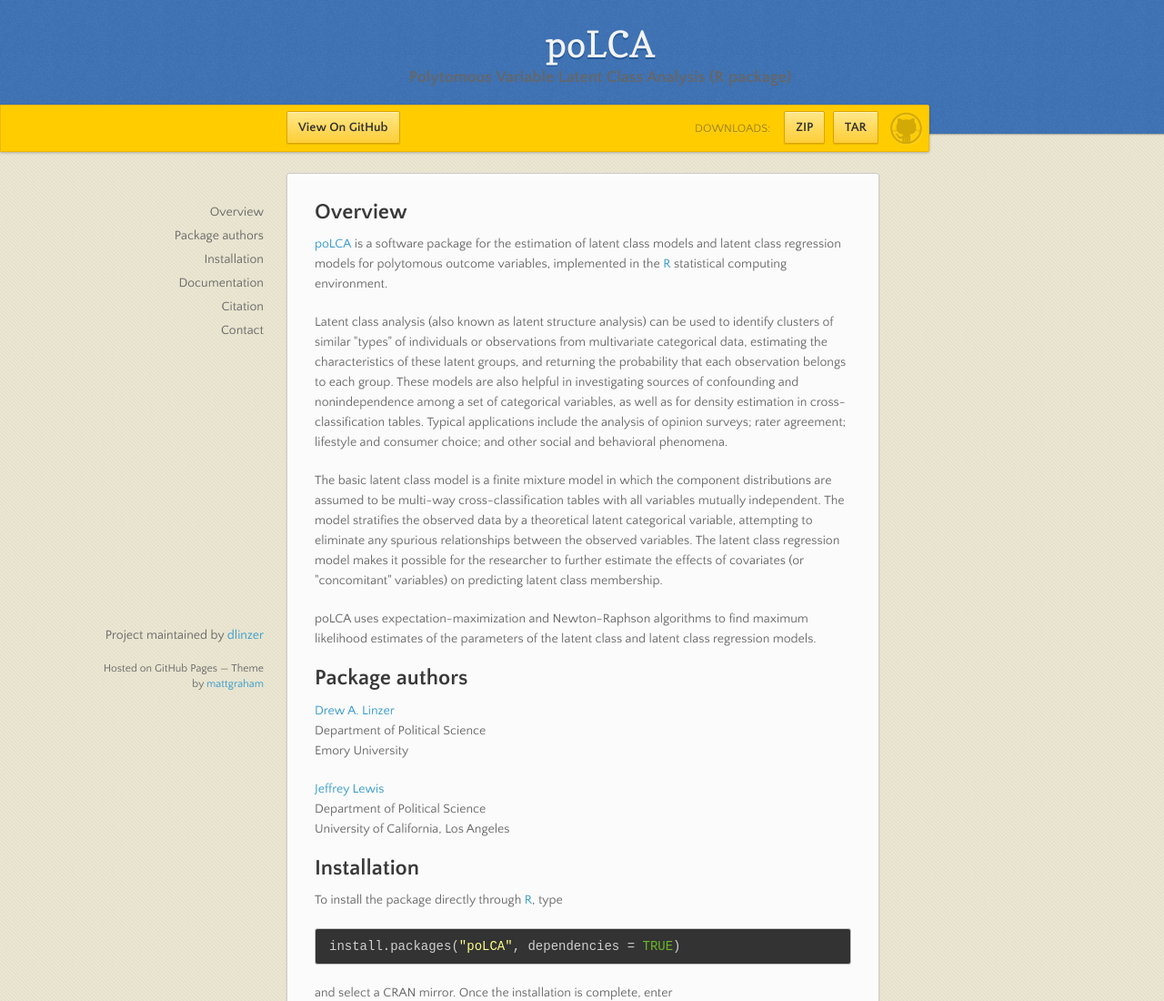
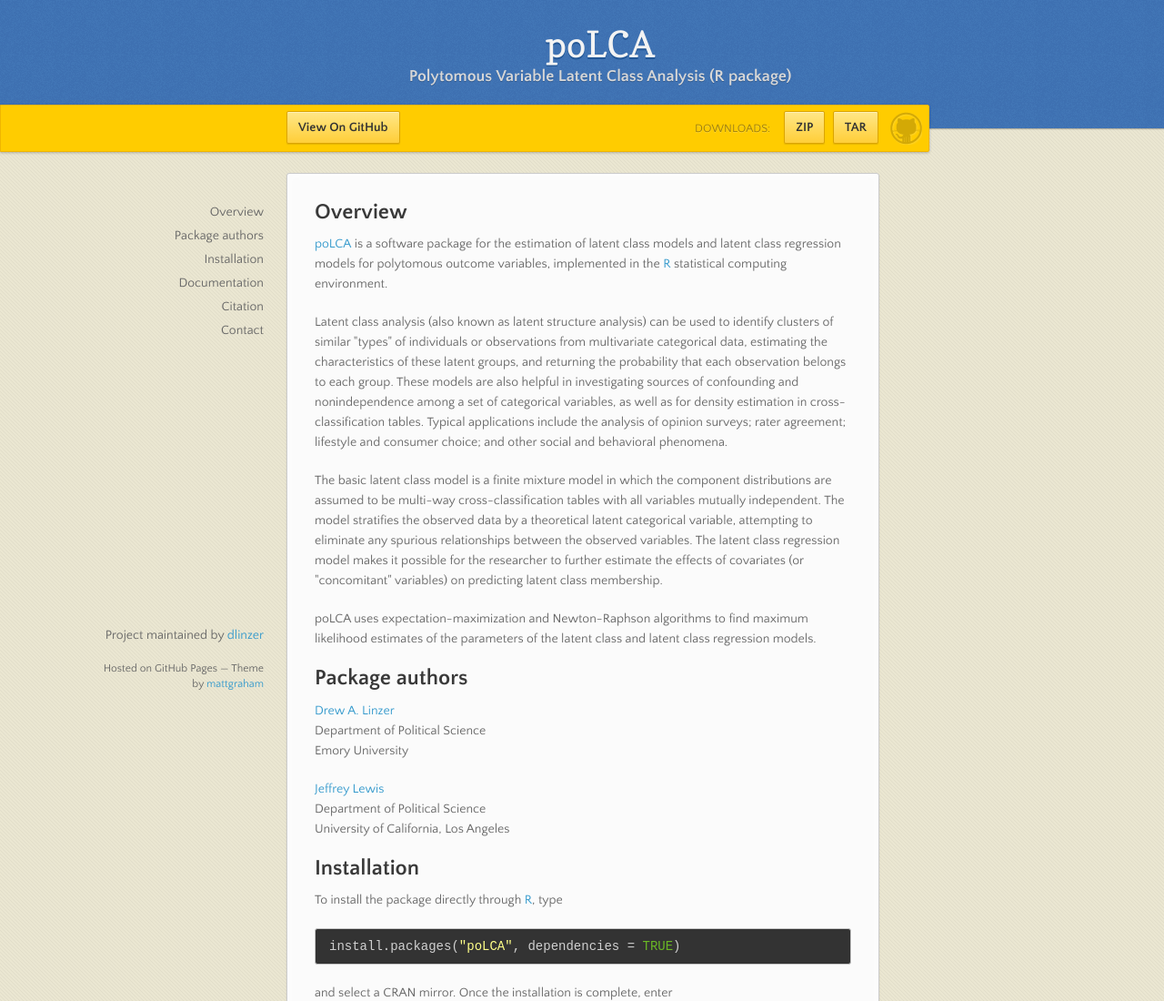
Before and after one commit to dlinzer/poLCA, a plain HTML site: page index.html in a window 1280 px wide. Shown: the top 1100 px of the page at 91% size. Drawn offline with nearby package versions, Linux system fonts and the light colour scheme.

Commit message:
Update index.html

```diff
--- a/index.html
+++ b/index.html
@@ -18,7 +18,7 @@
 
       <header>
         <h1>poLCA</h1>
-        <p><h3>Polytomous Variable Latent Class Analysis (R package)</h3></p>
+        <p><b>Polytomous Variable Latent Class Analysis (R package)</b></p>
       </header>
 
       <div id="banner">
```
